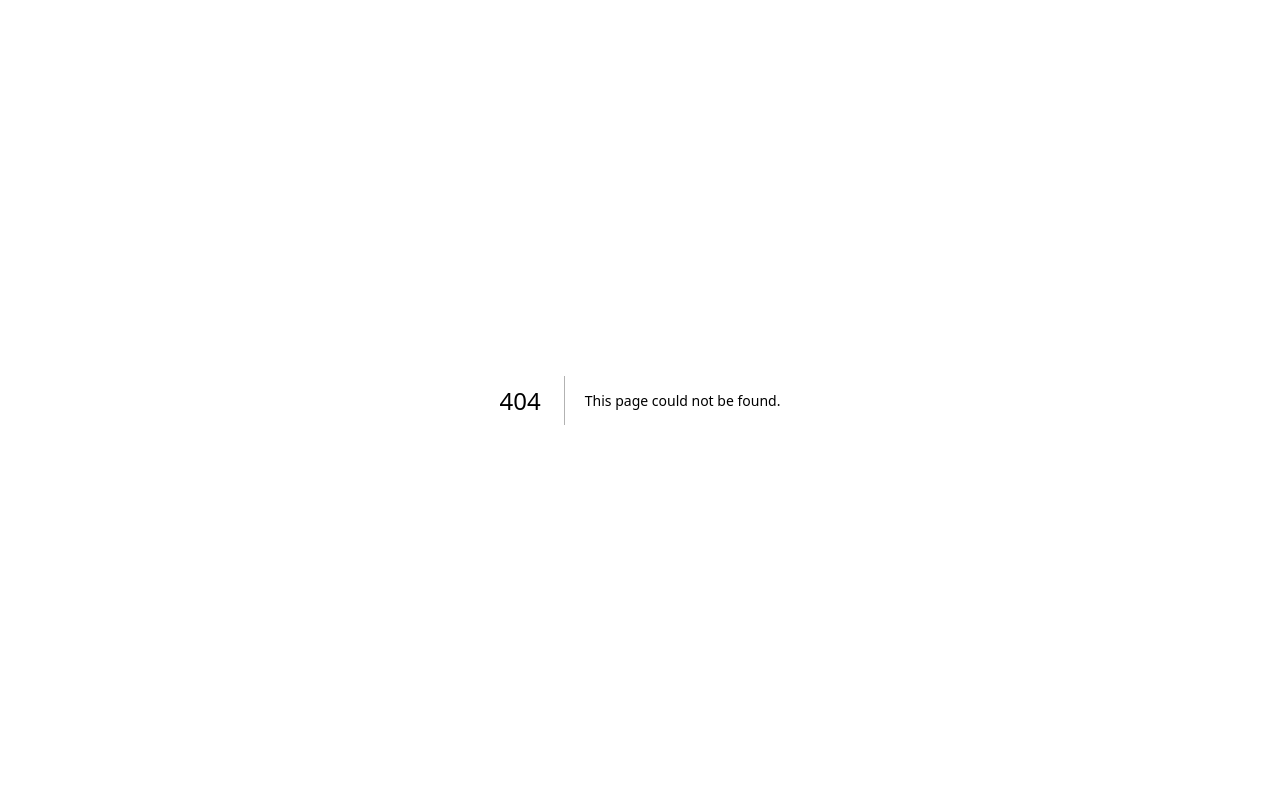
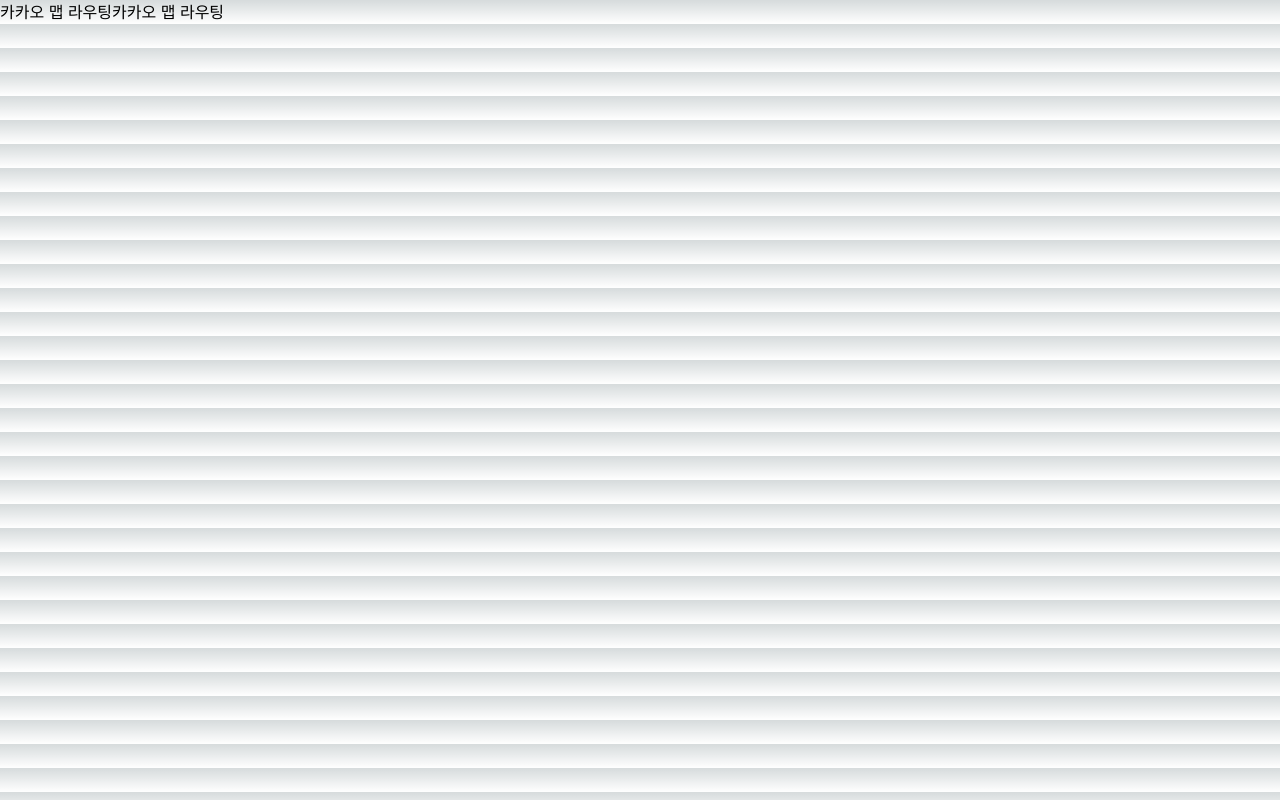
Before and after one commit to AppleTrick/HeeGround, a Next.js app: page /main/map/routepage in a window 1280 px wide. Before the commit this address had no page. Built offline with nearby package versions, Linux system fonts and the light colour scheme.

Commit message:
네이버 지도

```diff
--- a/package.json
+++ b/package.json
@@ -24,6 +24,7 @@
     "@storybook/nextjs": "^7.6.12",
     "@storybook/react": "^7.6.12",
     "@storybook/test": "^7.6.12",
+    "@types/navermaps": "^3.7.4",
     "@types/node": "^20",
     "@types/react": "^18",
     "@types/react-dom": "^18",
--- a/src/app/main/map/kakaomap/page.tsx
+++ b/src/app/main/map/kakaomap/page.tsx
@@ -1,26 +1,12 @@
 "use client";
 
 import Script from "next/script";
-// import { useEffect } from "react";
 
 declare const window: typeof globalThis & {
   kakao: any;
 };
 
 export default function KakaoMapPage(): JSX.Element {
-  // useEffect(() => {
-  //   const container = document.getElementById("map"); // 지도를 담을 영역의 DOM 레퍼런스
-
-  //   if (window.kakao && window.kakao.maps) {
-  //     const options = {
-  //       center: new window.kakao.maps.LatLng(33.450701, 126.570667), // 지도의 중심좌표.
-  //       level: 3,
-  //     };
-
-  //     const map = new window.kakao.maps.Map(container, options); // 지도 생성 및 객체 리
-  //   }
-  // }, []);
-
   const scriptOnload = () => {
     window.kakao.maps.load(function () {
       const container = document.getElementById("map"); // 지도를 담을 영역의 DOM 레퍼런스
@@ -29,7 +15,6 @@ export default function KakaoMapPage(): JSX.Element {
         center: new window.kakao.maps.LatLng(33.450701, 126.570667), // 지도의 중심좌표.
         level: 3, // 지도의 레벨(확대, 축소 정도)
       };
-
       const map = new window.kakao.maps.Map(container, options); // 지도 생성 및 객체 리턴
       console.log(map);
     });
@@ -38,8 +23,7 @@ export default function KakaoMapPage(): JSX.Element {
   return (
     <>
       <div>KakaoMapPage</div>
-      {/* <script type="text/javascript" src={`//dapi.kakao.com/v2/maps/sdk.js?appkey=${process.env.NEXT_PUBLIC_KAKAO_API_KEY}`} /> */}
-      <Script strategy="afterInteractive" onLoad={scriptOnload} src={`//dapi.kakao.com/v2/maps/sdk.js?autoload=false&appkey=${process.env.NEXT_PUBLIC_KAKAO_API_KEY}`}></Script>
+      <Script onLoad={scriptOnload} src={`//dapi.kakao.com/v2/maps/sdk.js?autoload=false&appkey=${process.env.NEXT_PUBLIC_KAKAO_API_KEY}`}></Script>
       <div id="map" style={{ width: 500, height: 400 }}></div>
     </>
   );
--- /dev/null
+++ b/src/app/main/map/navermap/layout.tsx
@@ -0,0 +1,3 @@
+export default function NaverMapLayout({ children }: MainProps) {
+  return <>{children}</>;
+}
--- /dev/null
+++ b/src/app/main/map/navermap/page.tsx
@@ -0,0 +1,25 @@
+"use client";
+
+import Script from "next/script";
+export type NaverMap = naver.maps.Map;
+
+type Lat = number;
+type Lng = number;
+export type Coordinates = [Lat, Lng];
+
+export default function NaverMapPage(): JSX.Element {
+  const initMap = () => {
+    const map = new naver.maps.Map("map", {
+      center: new naver.maps.LatLng(37.3595704, 127.105399),
+      zoom: 10,
+    });
+  };
+
+  return (
+    <>
+      <div>NaverMapPage</div>
+      <Script onLoad={initMap} src={`https://oapi.map.naver.com/openapi/v3/maps.js?ncpClientId=${process.env.NEXT_PUBLIC_NAVER_MAP_API_KEY}`}></Script>
+      <div id="map" style={{ width: 500, height: 400 }}></div>
+    </>
+  );
+}
--- /dev/null
+++ b/src/app/main/map/routepage/layout.tsx
@@ -0,0 +1,3 @@
+export default function MapRoutePageLayout({ children }: MainProps) {
+  return <>{children}</>;
+}
--- /dev/null
+++ b/src/app/main/map/routepage/page.tsx
@@ -0,0 +1,14 @@
+import Link from "next/link";
+
+export default function MapRoutePage() {
+  return (
+    <>
+      <Link href={"./kakaomap"}>
+        <button>카카오 맵 라우팅</button>
+      </Link>
+      <Link href={"./kakaomap"}>
+        <button>카카오 맵 라우팅</button>
+      </Link>
+    </>
+  );
+}
```
Also changed, not shown: 1 other file (tests, documents, lock files or other folders).
